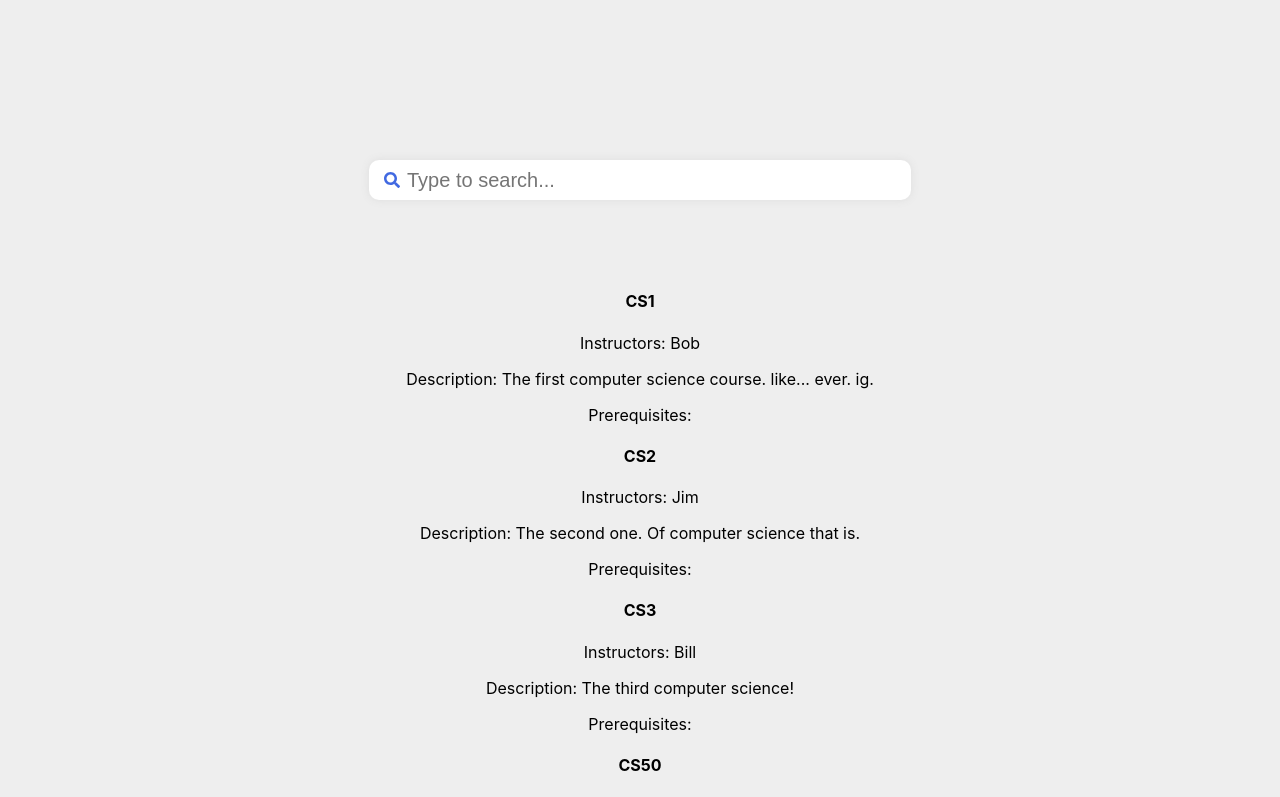
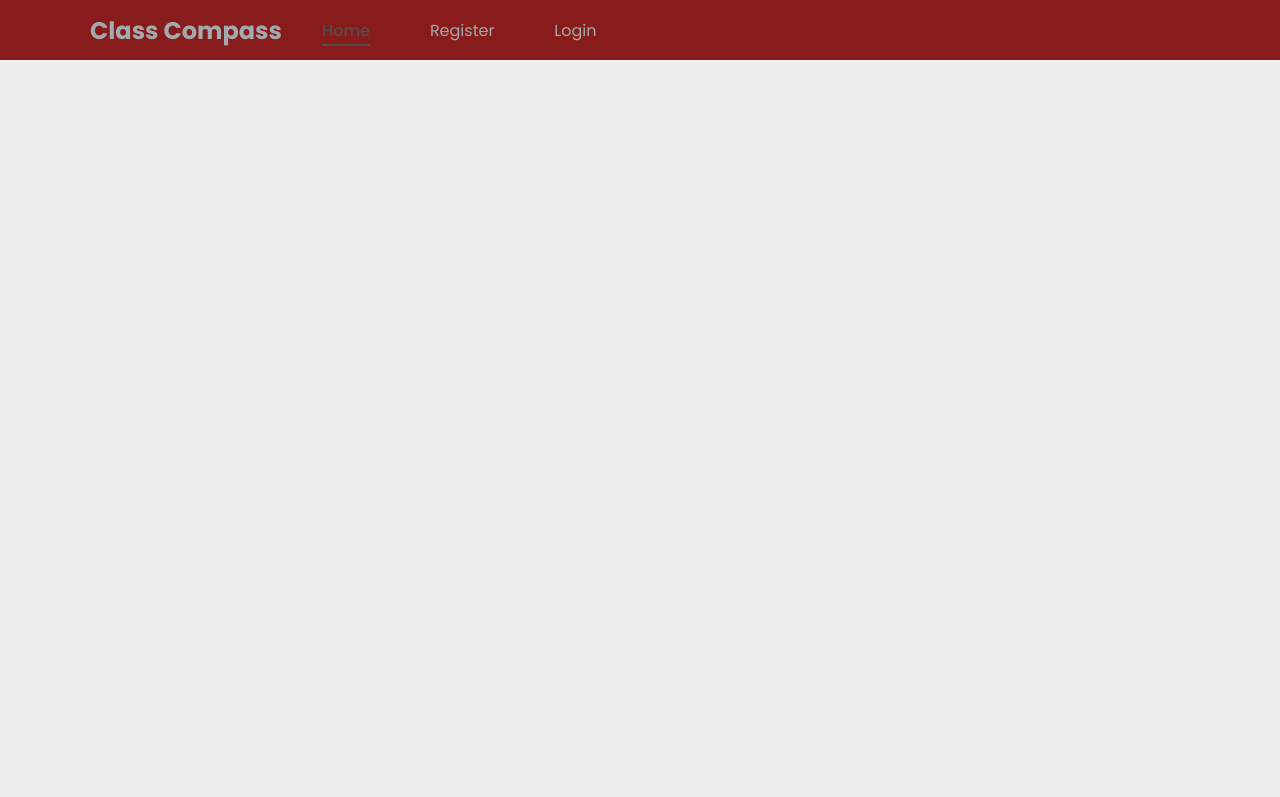
Before and after one commit to Ryu-From-Streets/classcompass, a React (Create React App) app in the folder frontend/: page / in a window 1280 px wide. Shown: the top 797 px of the page. Built offline with nearby package versions, Linux system fonts and the light colour scheme.

Commit message:
Updated App.js to only use pages and navbar component
Updated App.js to only use the navbar component and basic pages.

Previously, App.js used the search bar component.
I moved the search bar component and its functionality to the homepage, so it was no longer needed on App.js.

```diff
--- a/frontend/src/App.js
+++ b/frontend/src/App.js
@@ -1,56 +1,40 @@
 import './App.css';
-import { useState, useEffect } from "react";
 import { BrowserRouter, Routes, Route } from "react-router-dom";
 
 
 // PAGES
 import HomePage from "./Pages/HomePage";
+import LoginPage from "./Pages/LoginPage";
+import RegisterPage from "./Pages/RegisterPage";
 
 // COMPONENTS
-import { SearchBar } from './Components/SearchBar';
-import { SearchResultsList } from './Components/SearchResultList';
+import NavigationBar from "./Components/NavigationBar";
 
 
 function App() {
-  // state for search bar components
-  const [results, setResults] = useState([]);
-  const [filteredCourses, setFilteredCourses] = useState([]);
-
-  useEffect(() => {
-    const fetchAllCourses = async () => {
-      const response = await fetch("./Test_Data/Courses.json");
-      const jsonOfCourses = await response.json();
-
-      if (response.ok) {
-        setFilteredCourses(jsonOfCourses);
-      }
-    };
-
-    fetchAllCourses();
-  }, []);
-
   return (
     <div className="App">
 
+      <BrowserRouter>
+      <NavigationBar />
 
-
-      <div className = "search-bar-container">
-        <SearchBar setResults={setResults} setFilteredCourses={setFilteredCourses} />
-        <SearchResultsList results={results}/>
-      </div>
-
-
-      <BrowserRouter>
         <div className="Pages">
           <Routes>
-
             <Route
               path="/"
-              element={<HomePage filteredCourses={filteredCourses} />}
+              element={<HomePage/>}
             />
-
+            <Route
+              path="/login"
+              element={<LoginPage/>}
+            />
+            <Route
+              path="/register"
+              element={<RegisterPage/>}
+            />
           </Routes>
         </div>
+
       </BrowserRouter>
 
 
```
